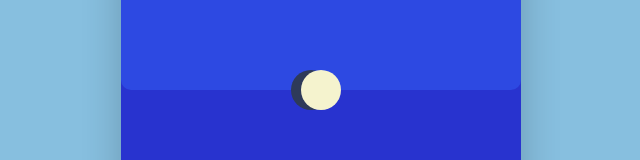
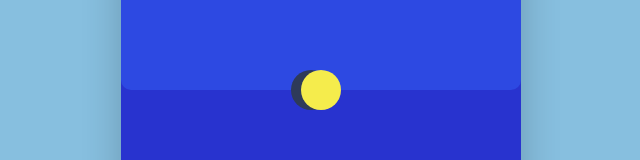
Before and after one commit to xxxxxuset554667/Carta_familia_V3, a plain HTML site: page index.html in a window 1280 px wide. Shown: the part 155-315 px from the top of the page, without its empty margins (319-959 px from the left). Drawn offline with Linux system fonts and the light colour scheme.

Commit message:
Update style.css

```diff
--- a/style.css
+++ b/style.css
@@ -116,7 +116,7 @@ h1 {
   left: 50%;
   width: 40px;
   height: 40px;
-  background-color: #f5f3ce;
+  background-color: #f5ec4c;
   border-radius: 50%;
   box-shadow: -10px 0 0 0 #2e3a59;
   transform: translate(-50%, -50%);
```
